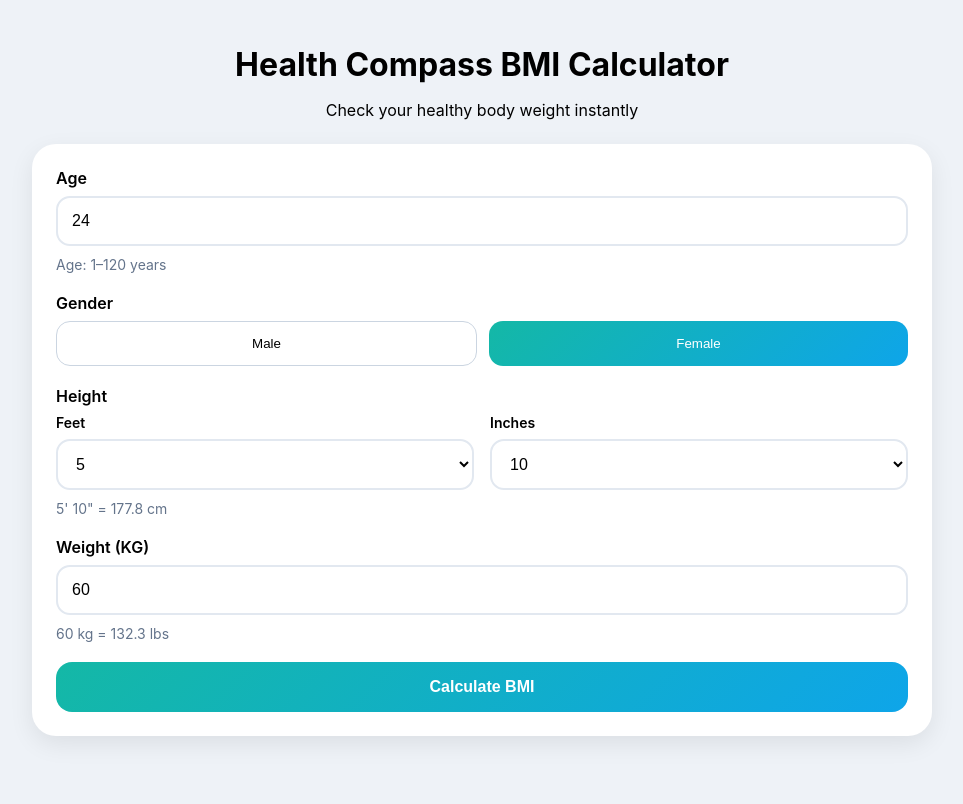
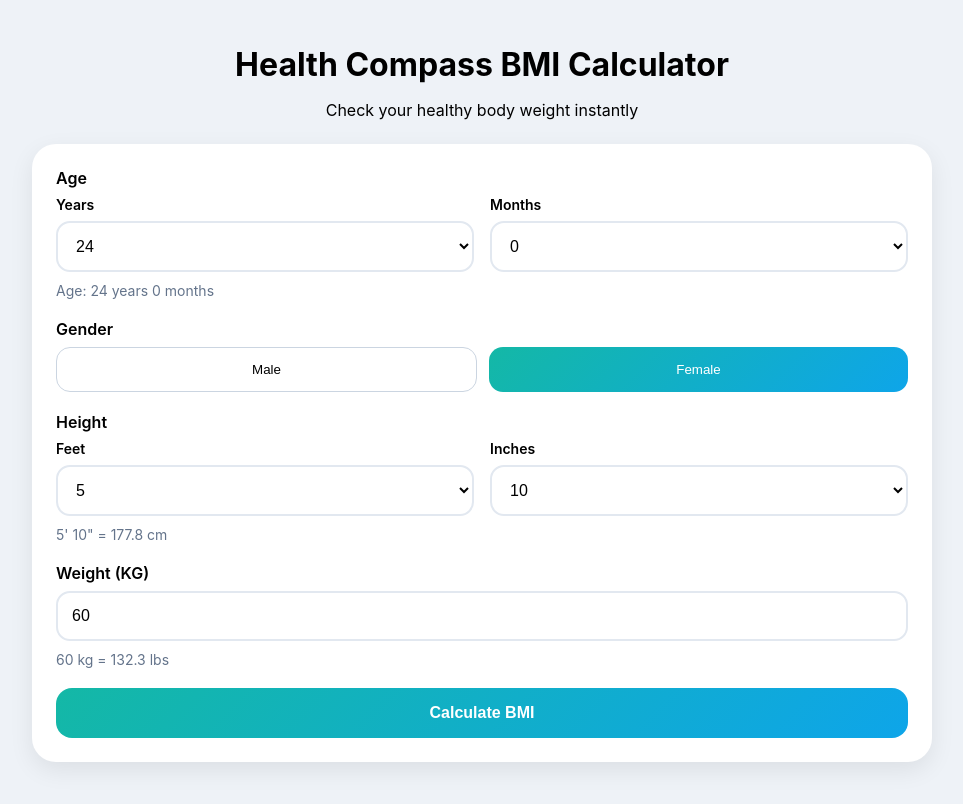
Before and after one commit to stratopedia/bmi-health-compass, a React (Vite) app: page / in a window 1280 px wide. Shown: the whole page, without its empty margins (158-1121 px from the left). Built offline with nearby package versions, Linux system fonts and the light colour scheme.

Commit message:
Update age input field and validations.

```diff
--- a/src/App.tsx
+++ b/src/App.tsx
@@ -2,7 +2,10 @@ import { useState } from "react";
 import HealthCompassGauge from "./components/HealthCompassGauge";
 
 export default function App() {
-  const [age, setAge] = useState("24");
+
+  const [ageYears, setAgeYears] = useState("24");
+  const [ageMonths, setAgeMonths] = useState("0");
+
   const [gender, setGender] = useState("Female");
 
   const [feet, setFeet] = useState("5");
@@ -18,8 +21,12 @@ export default function App() {
   const calculateBMI = () => {
     const validationErrors: string[] = [];
 
-    if (!age || Number(age) <= 0 || Number(age) > 120) {
-      validationErrors.push("Age must be between 1 and 120.");
+    if (!ageYears || Number(ageYears) <= 0 || Number(ageYears) > 120) {
+      validationErrors.push("Year must be between 1 and 120.");
+    }
+
+    if (!ageMonths || Number(ageMonths) < 0 || Number(ageMonths) > 12) {
+      validationErrors.push("Month must be between 0 and 11.");
     }
 
     if (!feet || Number(feet) < 0) {
@@ -83,19 +90,60 @@ export default function App() {
       </div>
 
       <div className="card">
+
         <div className="field">
           <label>Age</label>
 
-          <input
-            type="number"
-            min="1"
-            max="120"
-            value={age}
-            onChange={(e) => setAge(e.target.value)}
-          />
+        <div className="grid2">
+          <div className="select-wrapper">
+            <label className="small-label">Years</label>
+            <select
+              value={ageYears}
+              onChange={(e) =>
+                setAgeYears(e.target.value)
+              }
+            >
+            {Array.from(
+              { length: 121 },
+              (_, i) => i
+            ).map((year) => (
+              <option
+                key={year}
+                value={year}
+              >
+                {year}
+              </option>
+            ))}
+          </select>
+          </div>
 
-          <div className="helper">Age: 1–120 years</div>
-        </div>
+          <div className="select-wrapper">
+            <label className="small-label">Months</label>
+              <select
+              value={ageMonths}
+              onChange={(e) =>
+                setAgeMonths(e.target.value)
+              }
+              >
+              {Array.from(
+                { length: 12 },
+                (_, i) => i
+              ).map((month) => (
+                <option
+                  key={month}
+                  value={month}
+                >
+                  {month}
+                </option>
+              ))}
+              </select>
+          </div>
+      </div>
+
+      <div className="helper">
+        Age: {ageYears} years {ageMonths} months
+      </div>
+      </div>
 
         <div className="field">
           <label>Gender</label>
```
